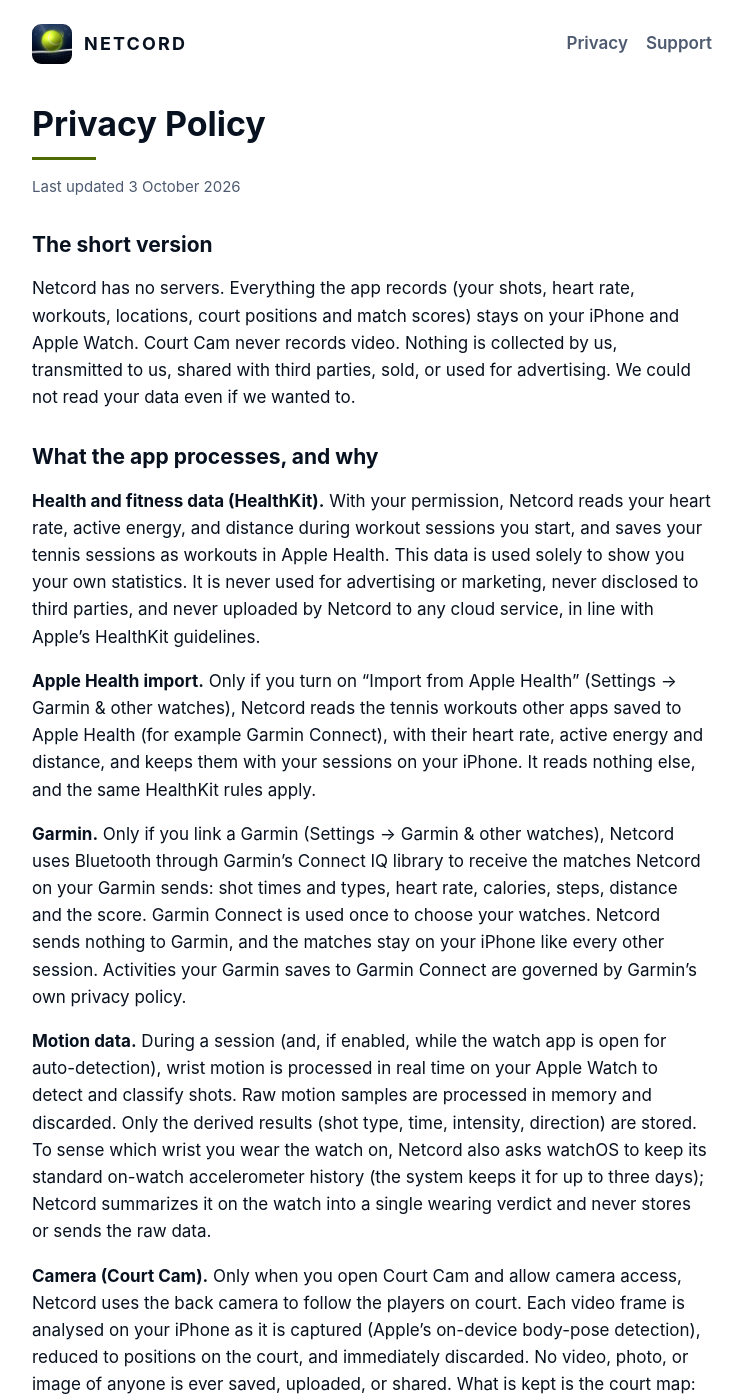
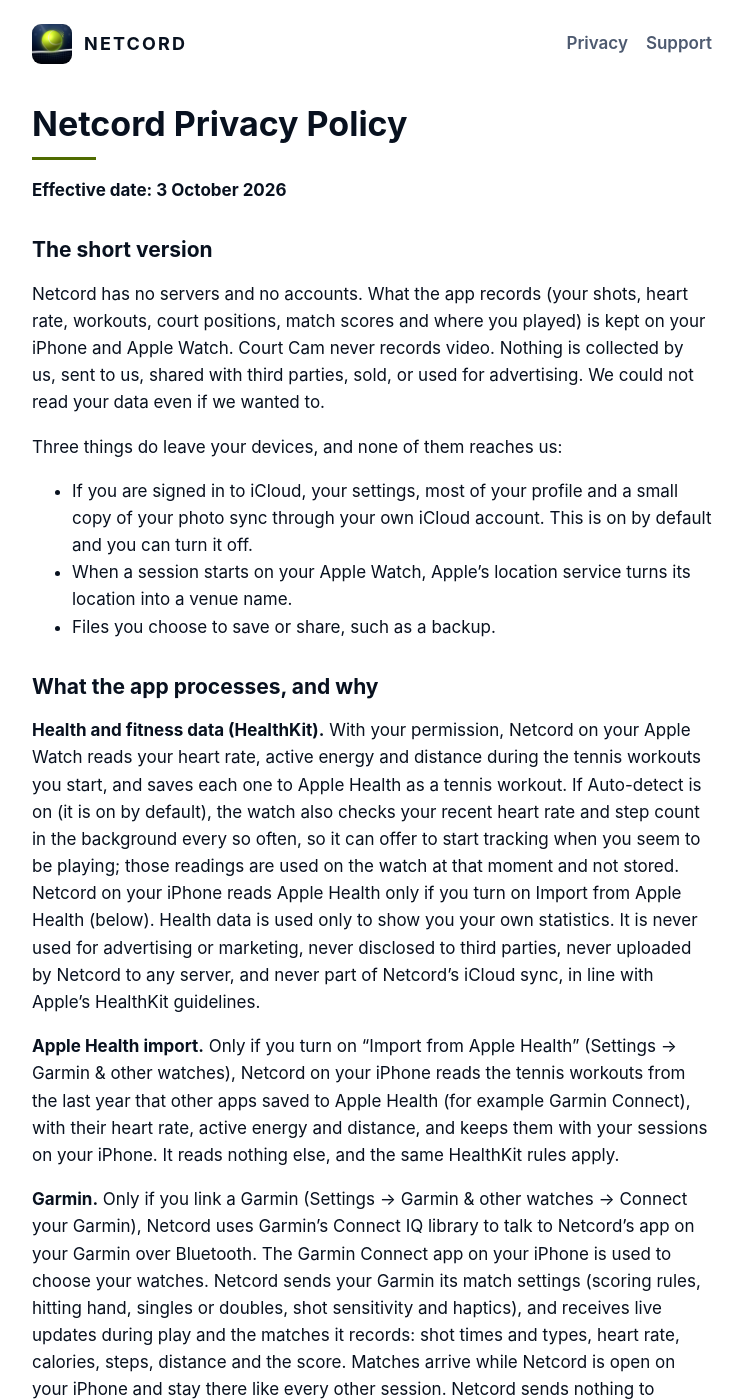
Before and after one commit to Liniker-Seixas/netcord, a Jekyll site: the page built from privacy.md, in a window 1280 px wide and 1400 px high. Shown: the whole window, without its empty margins (268-1011 px from the left). Built offline with Jekyll 4.4.1, drawn with Linux system fonts in a browser that asks for light colours; some of the changed text lies outside the part shown.

Commit message:
Netcord pages: privacy, support and home match the app
The privacy policy follows the app as it ships: iCloud sync on by default,
the watch's Auto-detect background check, Apple's venue lookup, Garmin
(settings sent, matches received, not made by Garmin), Siri, Debug mode,
export and deletion. Support explains Apple Health import, the Garmin app
in testing, delivery and data export; the home page claims Garmin only
through Apple Health.

```diff
--- a/privacy.md
+++ b/privacy.md
@@ -5,51 +5,76 @@ description: What Netcord processes, where, and what never leaves your devices.
 permalink: /privacy/
 ---
 
-# Privacy Policy
+# Netcord Privacy Policy
 
-<p class="updated">Last updated 3 October 2026</p>
+**Effective date: 3 October 2026**
 
 ## The short version
 
-Netcord has no servers. Everything the app records (your shots, heart
-rate, workouts, locations, court positions and match scores) stays on
-your iPhone and Apple Watch. Court Cam never records video. Nothing is collected by us, transmitted to us, shared with
-third parties, sold, or used for advertising. We could not read your data
-even if we wanted to.
+Netcord has no servers and no accounts. What the app records (your shots,
+heart rate, workouts, court positions, match scores and where you played)
+is kept on your iPhone and Apple Watch. Court Cam never records video.
+Nothing is collected by us, sent to us, shared with third parties, sold, or
+used for advertising. We could not read your data even if we wanted to.
+
+Three things do leave your devices, and none of them reaches us:
+
+- If you are signed in to iCloud, your settings, most of your profile and a
+  small copy of your photo sync through your own iCloud account. This is on
+  by default and you can turn it off.
+- When a session starts on your Apple Watch, Apple's location service turns
+  its location into a venue name.
+- Files you choose to save or share, such as a backup.
 
 ## What the app processes, and why
 
-**Health and fitness data (HealthKit).** With your permission, Netcord
-reads your heart rate, active energy, and distance during workout sessions
-you start, and saves your tennis sessions as workouts in Apple Health.
-This data is used solely to show you your own statistics. It is never used
-for advertising or marketing, never disclosed to third parties, and never
-uploaded by Netcord to any cloud service, in line with Apple's HealthKit
-guidelines.
+**Health and fitness data (HealthKit).** With your permission, Netcord on
+your Apple Watch reads your heart rate, active energy and distance during
+the tennis workouts you start, and saves each one to Apple Health as a
+tennis workout. If Auto-detect is on (it is on by default), the watch also
+checks your recent heart rate and step count in the background every so
+often, so it can offer to start tracking when you seem to be playing; those
+readings are used on the watch at that moment and not stored. Netcord on
+your iPhone reads Apple Health only if you turn on Import from Apple Health
+(below). Health data is used only to show you your own statistics. It is
+never used for advertising or marketing, never disclosed to third parties,
+never uploaded by Netcord to any server, and never part of Netcord's iCloud
+sync, in line with Apple's HealthKit guidelines.
 
 **Apple Health import.** Only if you turn on "Import from Apple Health"
-(Settings → Garmin & other watches), Netcord reads the tennis workouts
-other apps saved to Apple Health (for example Garmin Connect), with their
-heart rate, active energy and distance, and keeps them with your sessions
-on your iPhone. It reads nothing else, and the same HealthKit rules apply.
+(Settings → Garmin & other watches), Netcord on your iPhone reads the
+tennis workouts from the last year that other apps saved to Apple Health
+(for example Garmin Connect), with their heart rate, active energy and
+distance, and keeps them with your sessions on your iPhone. It reads
+nothing else, and the same HealthKit rules apply.
 
-**Garmin.** Only if you link a Garmin (Settings → Garmin & other watches),
-Netcord uses Bluetooth through Garmin's Connect IQ library to receive the
-matches Netcord on your Garmin sends: shot times and types, heart rate,
-calories, steps, distance and the score. Garmin Connect is used once to
-choose your watches. Netcord sends nothing to Garmin, and the matches stay
-on your iPhone like every other session. Activities your Garmin saves to
-Garmin Connect are governed by Garmin's own privacy policy.
+**Garmin.** Only if you link a Garmin (Settings → Garmin & other watches →
+Connect your Garmin), Netcord uses Garmin's Connect IQ library to talk to
+Netcord's app on your Garmin over Bluetooth. The Garmin Connect app on your
+iPhone is used to choose your watches. Netcord sends your Garmin its match
+settings (scoring rules, hitting hand, singles or doubles, shot sensitivity
+and haptics), and receives live updates during play and the matches it
+records: shot times and types, heart rate, calories, steps, distance and
+the score. Matches arrive while Netcord is open on your iPhone and stay
+there like every other session. Netcord sends nothing to Garmin's servers.
+Netcord on your Garmin also saves a tennis activity, which your watch syncs
+to Garmin Connect; that activity is covered by Garmin's own privacy policy.
+Netcord is made by Liniker Seixas, not by Garmin. What Netcord on your
+Garmin records goes only to your own iPhone, never to Netcord's developer or
+to Garmin, and Garmin has no responsibility for it.
 
-**Motion data.** During a session (and, if enabled, while the watch app is
-open for auto-detection), wrist motion is processed in real time on your
-Apple Watch to detect and classify shots. Raw motion samples are processed
-in memory and discarded. Only the derived results (shot type, time,
-intensity, direction) are stored. To sense which wrist you wear the watch
-on, Netcord also asks watchOS to keep its standard on-watch accelerometer
-history (the system keeps it for up to three days); Netcord summarizes it on
-the watch into a single wearing verdict and never stores or sends the raw
-data.
+**Motion data.** During a session, and while the watch app is open with
+Auto-detect on, wrist motion is processed in real time on your Apple Watch
+to detect and classify shots. Raw motion samples are processed in memory
+and discarded. Only the results (shot type, time, intensity, direction) are
+stored. During a session the watch also counts your steps and keeps the
+count in the session; steps are not saved to Apple Health. To sense which
+wrist you wear the watch on, Netcord asks watchOS to keep its standard
+on-watch accelerometer history (the system keeps it for up to three days);
+Netcord summarises it on the watch into a single wearing verdict and never
+stores or sends the raw history. The one exception is Debug mode (below):
+there, each Wear Check saves a short report with the motion readings it
+took, on your watch and your iPhone.
 
 **Camera (Court Cam).** Only when you open Court Cam and allow camera
 access, Netcord uses the back camera to follow the players on court. Each
@@ -58,69 +83,93 @@ body-pose detection), reduced to positions on the court, and immediately
 discarded. No video, photo, or image of anyone is ever saved, uploaded, or
 shared. What is kept is the court map: the paths of up to four players as
 court coordinates, the moments they swung and which stroke each swing
-looked like, and the four court landmarks
-you marked. Those positions are anonymous (no faces, names or images)
-and stay on your iPhone with the session. Netcord links one path to you by
-matching swing times to your watch's shots, because you tapped it, or (in
-singles with no watch) because it is the player on the camera's side of the
-net.
+looked like, and the four court landmarks you marked. Those positions are
+anonymous (no faces, names or images) and stay on your iPhone with the
+session. Netcord links one path to you by matching swing times to your
+watch's shots, because you tapped it, or (in singles with no watch)
+because it is the player on the camera's side of the net.
 
 **Court IQ.** Court Cam's analysis features run on your iPhone and can each
 be switched off in Settings → Court IQ. Stroke vision names each swing
 (serve, forehand, backhand, volley, smash) from the body pose in the frame;
-only the stroke name is kept, never the frame. Kit memory reads the average colour
-of each player's shirt from the frame, so players who cross paths keep
-their own identity; the colours are held in memory while filming and never
-saved. Bump guard reads the iPhone's motion sensors while filming to notice
-if the phone is knocked; the readings are not stored. Coach callouts speak
-through the iPhone's speaker and record no audio. The match analysis
-(rallies, how each pair moved, speeds) is computed from the court
-positions above and stored with them.
+only the stroke name is kept, never the frame. Kit memory reads the average
+colour of each player's shirt from the frame, so players who cross paths
+keep their own identity; the colours are held in memory while filming and
+never saved. Bump guard reads the iPhone's motion sensors while filming to
+notice if the phone is knocked; the readings are not stored. Coach callouts
+speak through the iPhone's speaker and record no audio. The match analysis
+(rallies, how each pair moved, speeds) is computed from the court positions
+above and stored with them.
 
-**Your profile.** Anything you add to your profile (name, photo, gender,
-birth year, height, level, club, racket, goal) is optional, stays on your
-iPhone, and is used only to show you your own profile. You pick the photo
-with the system photo picker; Netcord sees only the picture you choose (no
-library access) and keeps a cropped copy on the device.
+**Your profile.** Everything on your profile (name, photo, gender, birth
+year, height, years playing, level, club, racket, favourite shot, goal) is
+optional and is used only to show you your own profile. It is kept on your
+iPhone. With iCloud sync on, your profile also syncs through your iCloud,
+except your gender, birth year and height, which stay on your iPhone (and
+in backups you make). You pick the photo with the system photo picker;
+Netcord sees only the picture you choose (no library access) and keeps a
+cropped copy on the device.
 
-**iCloud.** When iCloud sync is on (App Store version), your profile, a
-small copy of your photo, and your settings are kept in your own iCloud
-account using Apple's iCloud key-value storage, so a new iPhone signed in to
-your Apple ID picks them up. That data is stored by Apple under your
-account; Netcord's developer has no access to it. You can turn sync off in
-Settings → iCloud & backup.
+**iCloud sync.** If you are signed in to iCloud, sync is on by default.
+Netcord keeps your settings (except switches that belong to one device,
+such as Debug mode and Apple Health import), your profile without gender,
+birth year and height, and a small copy of your photo in your own iCloud
+account, using Apple's iCloud key-value storage, so another iPhone signed
+in to your Apple ID picks them up. Sessions, health data and court maps are
+not part of it. That data is stored by Apple under your account; Netcord's
+developer has no access to it. Turning off Sync with iCloud (Settings →
+iCloud & backup) stops syncing and removes Netcord's copy from iCloud; if
+another iPhone of yours still has sync on, it puts the copy back, so turn
+it off there too. Deleting the app alone does not remove that copy, so turn
+sync off first.
 
-**Backups.** "Back up everything" creates one file with your sessions,
-profile, photo and settings. It goes only where you save or send it (for
-example your iCloud Drive), and "Restore from a backup" reads it back.
+**Backups.** "Back up everything" (Settings → iCloud & backup) creates one
+JSON file with your sessions, your whole profile, your photo and your
+settings. It goes only where you save or send it (for example your iCloud
+Drive), and "Restore from a backup" reads it back.
 
 **Debug logs.** Only if you turn on Debug mode (Settings → Debugging),
 Netcord writes a log of app events (shots, points, syncs, Court Cam steps,
-errors) to a file on your iPhone and watch. It can include heart rate and
-shot data. Logs never leave your devices unless you share them, and you
-can clear them at any time.
+errors) to files on your iPhone and watch, and the watch sends its log to
+your iPhone after each match. Logs can include heart rate and shot data.
+They never leave your devices unless you share them. "Clear debug logs"
+removes the copies on your iPhone; the watch keeps at most 20 MB of logs
+and drops the oldest first. Turning Debug mode off stops new logs.
 
-**Location.** With your permission, Netcord captures one coarse location
-fix when a session starts, so the session can be tagged with the venue.
-The coordinates and venue name are stored only inside the session record
-on your devices. You can decline location access and everything else
-still works.
+**Location.** With your permission, when you start a session on your Apple
+Watch, Netcord takes one approximate location fix (to about 100 metres) and
+asks Apple's location service to turn it into a venue name. That lookup
+sends the coordinates to Apple, under Apple's privacy policy. The
+coordinates and venue name are stored only in the session, on your devices
+and in backups you make. You can decline location access and everything
+else still works.
+
+**Siri.** If you score a point by asking Siri on your Apple Watch, Siri
+handles the request under Apple's privacy policy and Netcord receives only
+the point. Netcord never records or listens to audio itself.
 
 **Match scores and settings.** Scores you log and preferences you set are
-stored on-device.
+stored on your devices. With iCloud sync on, your settings also sync
+through your iCloud as described above.
 
 ## Where your data lives
 
 - On your iPhone and Apple Watch, in the app's private storage, protected
-  by iOS device encryption.
-- Data moves between your watch and phone exclusively through Apple's
-  encrypted Watch Connectivity channel.
+  by device encryption.
+- Between your Apple Watch and iPhone, data moves through Apple's encrypted
+  Watch Connectivity channel. Between a linked Garmin and your iPhone, it
+  moves over Bluetooth through Garmin's Connect IQ library.
+- With iCloud sync on, your settings, your profile (without gender, birth
+  year and height) and a small photo are kept in your own iCloud key-value
+  storage.
 - Your device backups (iCloud or computer backups, managed by Apple under
   Apple's terms) may include the app's data like any other app.
 
 ## Not a medical device
 
-Netcord is a sports tracker, not a medical device. Heart rate, calories and the other readings it shows are for training insight only, not for diagnosing, treating or monitoring any medical condition.
+Netcord is a sports tracker, not a medical device. Heart rate, calories and
+the other readings it shows are for training insight only, not for
+diagnosing, treating or monitoring any medical condition.
 
 ## What Netcord never does
 
@@ -131,23 +180,31 @@ Netcord is a sports tracker, not a medical device. Heart rate, calories and the
 
 ## Your controls
 
-- **Permissions:** HealthKit, Motion, Camera, and Location access can each be
-  declined at the prompt or revoked any time in iOS Settings and the
-  Health app. The app degrades gracefully.
-- **Export:** Settings → Data → Export all sessions gives you everything
-  as a JSON file you own.
+- **Permissions:** Health, Motion & Fitness, Camera, Location, Bluetooth
+  and notifications can each be declined at the prompt or changed any time
+  in Settings on your iPhone or watch, and in the Health app. Netcord keeps
+  working without any of them; you lose only the feature that needs it.
+- **Auto-detect:** turn off "Auto-detect tennis play" (Settings → Shot
+  detection) to stop the watch's background check.
+- **iCloud:** turn off "Sync with iCloud" (Settings → iCloud & backup) to
+  stop syncing and remove Netcord's copy from iCloud.
+- **Export:** Settings → iCloud & backup → Back up everything gives you
+  your sessions, profile, photo and settings as one JSON file you own.
 - **Profile:** every profile field can be cleared, and the photo removed
   (touch and hold it).
-- **Delete:** Settings → Data lets you delete demo data or every session
-  (with its Court Cam recording); a recording still waiting for its match
-  can be discarded from Home → Court Cam.
-  Deleting the app removes all app data; workouts previously saved to
-  Apple Health remain under your control in the Health app.
+- **Delete:** Settings → Data → Delete all sessions removes every session,
+  with its Court Cam recording, from your iPhone; "Remove demo data"
+  removes only the demo sessions. A recording still waiting for its match
+  can be discarded from Home → Court Cam. Deleting the app removes what it
+  stored on your devices, but not Netcord's copy in your iCloud: turn off
+  sync first to remove that. Workouts saved to Apple Health remain under
+  your control in the Health app.
 
 ## Retention
 
-Data is kept on your devices until you delete it or uninstall the app.
-We retain nothing, because we receive nothing.
+Data is kept on your devices until you delete it or delete the app.
+Netcord's copy in your iCloud is kept until you turn off iCloud sync, even
+after the app is deleted. We retain nothing, because we receive nothing.
 
 ## Children
 
@@ -156,12 +213,12 @@ anyone.
 
 ## Changes
 
-If a future version ever changes how data is handled (for example, opt-in
-cloud sync), this policy will be updated first and the change will be
-clearly announced in the release notes, with new behavior off by default.
+If a future version changes how data is handled, this policy will be
+updated first and the change will be announced in the release notes.
 
 ## Contact
 
-Questions or requests: open an issue at https://github.com/Liniker-Seixas/netcord/issues. Issues are public,
-so describe the problem without posting health data. Help with the app:
+Questions or requests: open an issue at
+https://github.com/Liniker-Seixas/netcord/issues. Issues are public, so
+please don't post health data. Help with the app:
 https://liniker-seixas.github.io/netcord/support/.
```
Also changed, not shown: index.md (+2 -2 lines), support.md (+16 -10 lines).
